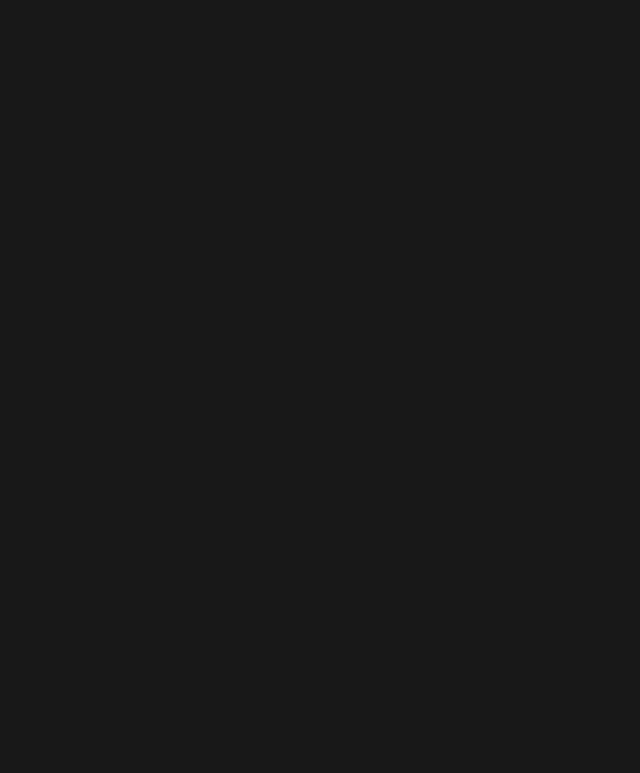
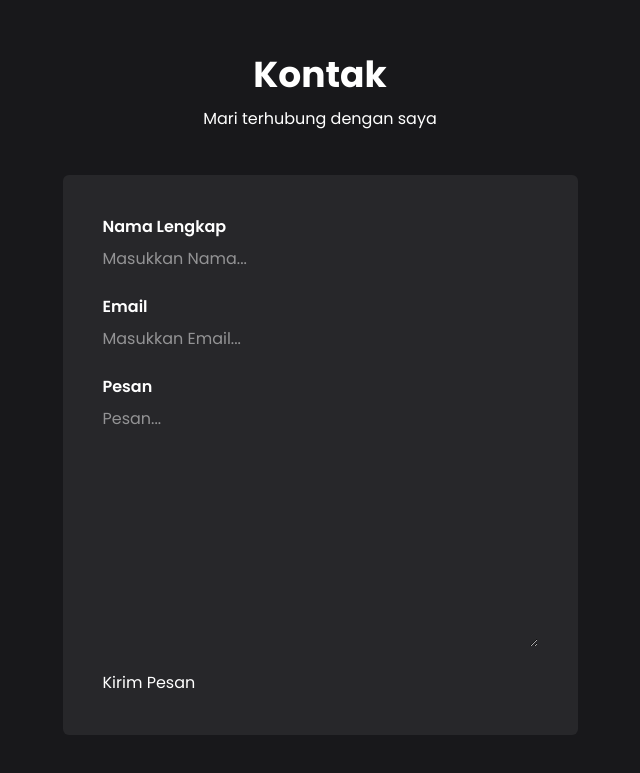
Before and after one commit to ilhamsyauqih/react-portofolio-1, a React (Vite) app: page / in a window 1280 px wide. Shown: the part 3266-4039 px from the top of the page, without its empty margins (320-960 px from the left). Before the commit the page ends 3153 px from the top, so only its background shows below. Built offline with nearby package versions, Linux system fonts and the light colour scheme.

Commit message:
Update Form Kontak

```diff
--- a/src/App.jsx
+++ b/src/App.jsx
@@ -86,6 +86,31 @@ function App() {
         </div>
       </div>
       {/* Proyek Section End */}
+      {/* Kontak Section Start */}
+      <div className="kontak mt-32 p-10">
+            <h1 className='text-4xl mb-2 font-bold text-center'>Kontak</h1>
+            <p className='text-base/loose text-center mb-10'>Mari terhubung dengan saya</p>
+            <form action="" className='bg-zinc-800 p-10 w-fit mx-auto rounded-md' autoComplete='off'>
+              <div className='flex flex-col gap-6'>
+                <div className='flex flex-col gap-2'>
+                  <label className='font-semibold'>Nama Lengkap</label>
+                  <input type="text" name='nama' placeholder='Masukkan Nama...' required/>
+                </div>
+                <div className='flex flex-col gap-2'>
+                  <label className='font-semibold'>Email</label>
+                  <input type="email" name='email' placeholder='Masukkan Email...' required/>
+                </div>
+                <div className='flex flex-col gap-2'>
+                  <label htmlFor='pesan'className='font-semibold'>Pesan</label>
+                  <textarea name="pesan" id="pesan" cols="30" rows="10" placeholder='Pesan...'></textarea>
+                </div>
+                <div>
+                  <button type="submit">Kirim Pesan</button>
+                </div>
+              </div>
+            </form>
+      </div>
+      {/* Kontak Section End */}
     </>
   )
 }
```
